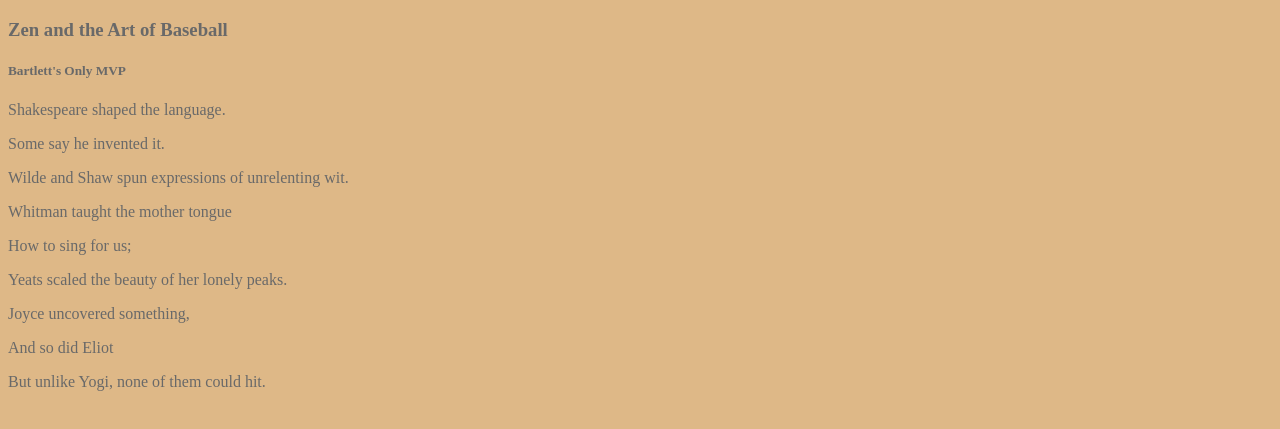
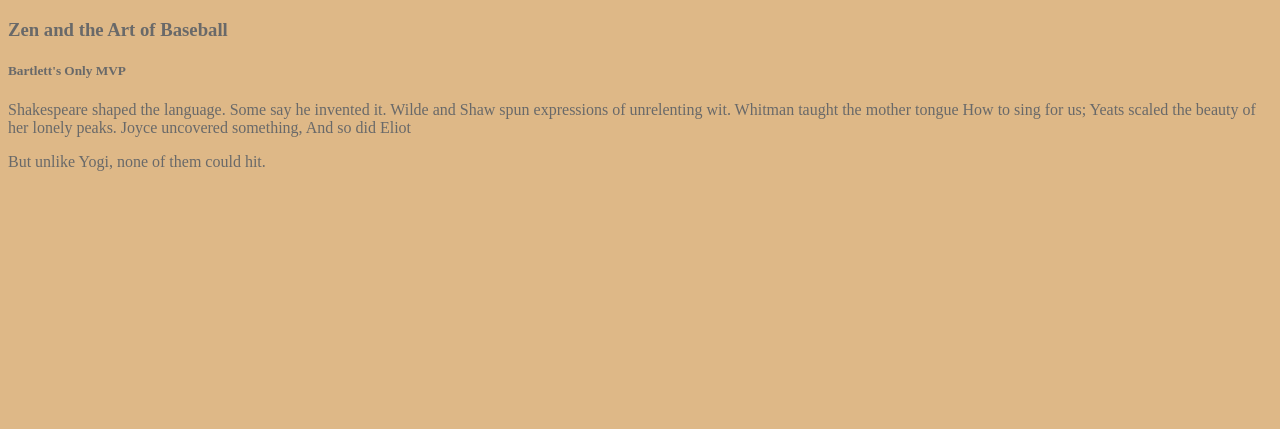
Before and after one commit to mattybaggs/mattybaggs.github.io, a plain HTML site: page project1/index.html in a window 1280 px wide. Shown: the part 61-490 px from the top of the page. Drawn offline with Linux system fonts and the light colour scheme; files that its build step writes are made by us from their sources.

Commit message:
spacing
adjusted spacing

```diff
--- a/project1/index.html
+++ b/project1/index.html
@@ -9,14 +9,14 @@
 	<H3>Zen and the Art of Baseball</H2>
 
 	<H5>Bartlett's Only MVP</H5>
-	<p>Shakespeare shaped the language.</p>
-	<p>Some say he invented it.
-	<p>Wilde and Shaw spun expressions of unrelenting wit.</p>
-	<p>Whitman taught the mother tongue</p>
-	<p>How to sing for us;</p>
-	<p>Yeats scaled the beauty of her lonely peaks.</p>
-	<p>Joyce uncovered something,</p>
-	<p>And so did Eliot</p>
+	<p>Shakespeare shaped the language.
+	Some say he invented it.
+	Wilde and Shaw spun expressions of unrelenting wit.
+	Whitman taught the mother tongue
+	How to sing for us;
+	Yeats scaled the beauty of her lonely peaks.
+	Joyce uncovered something,
+	And so did Eliot
 	<p></p>
 	<p>But unlike Yogi, none of them could hit.</p>
 </BODY>
```
